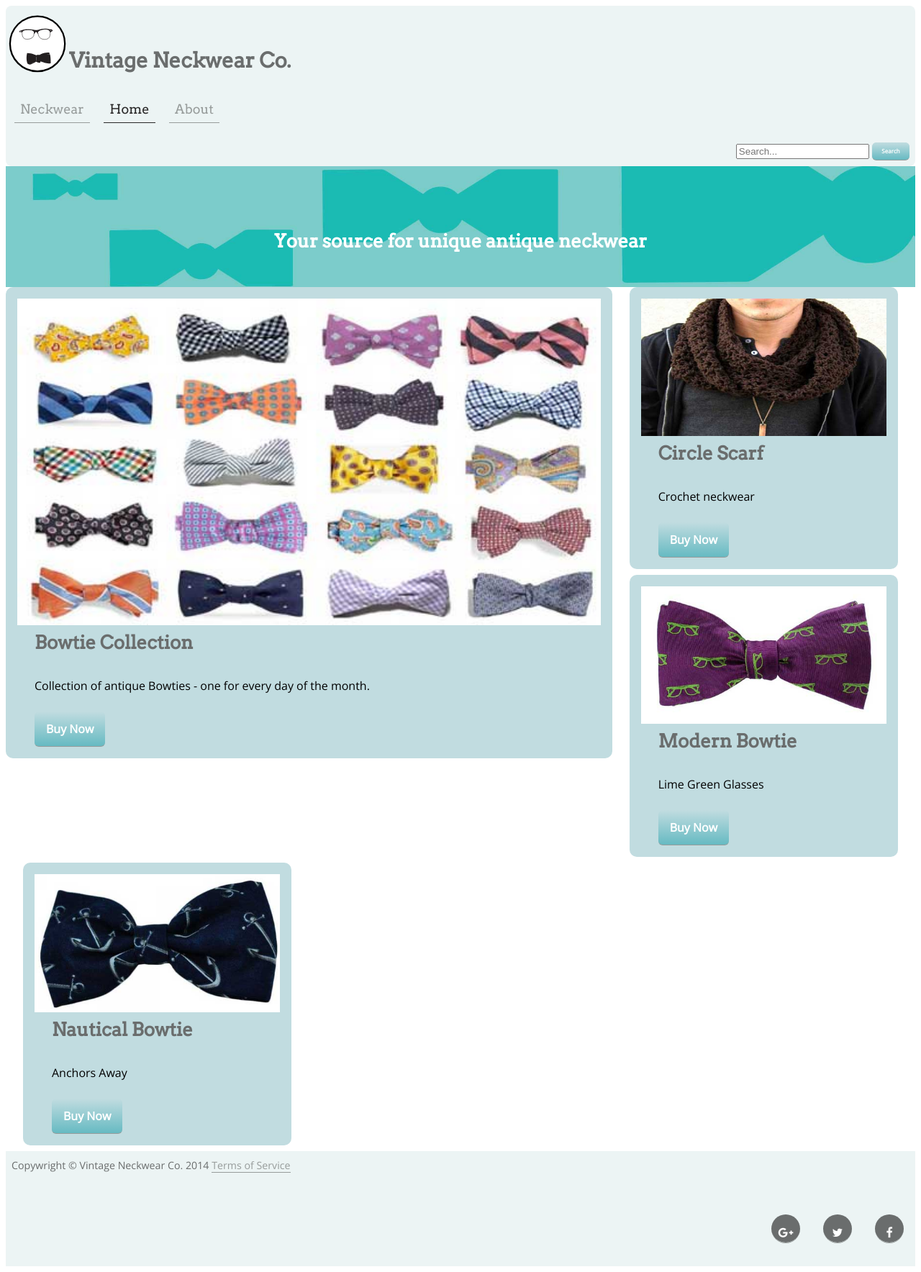
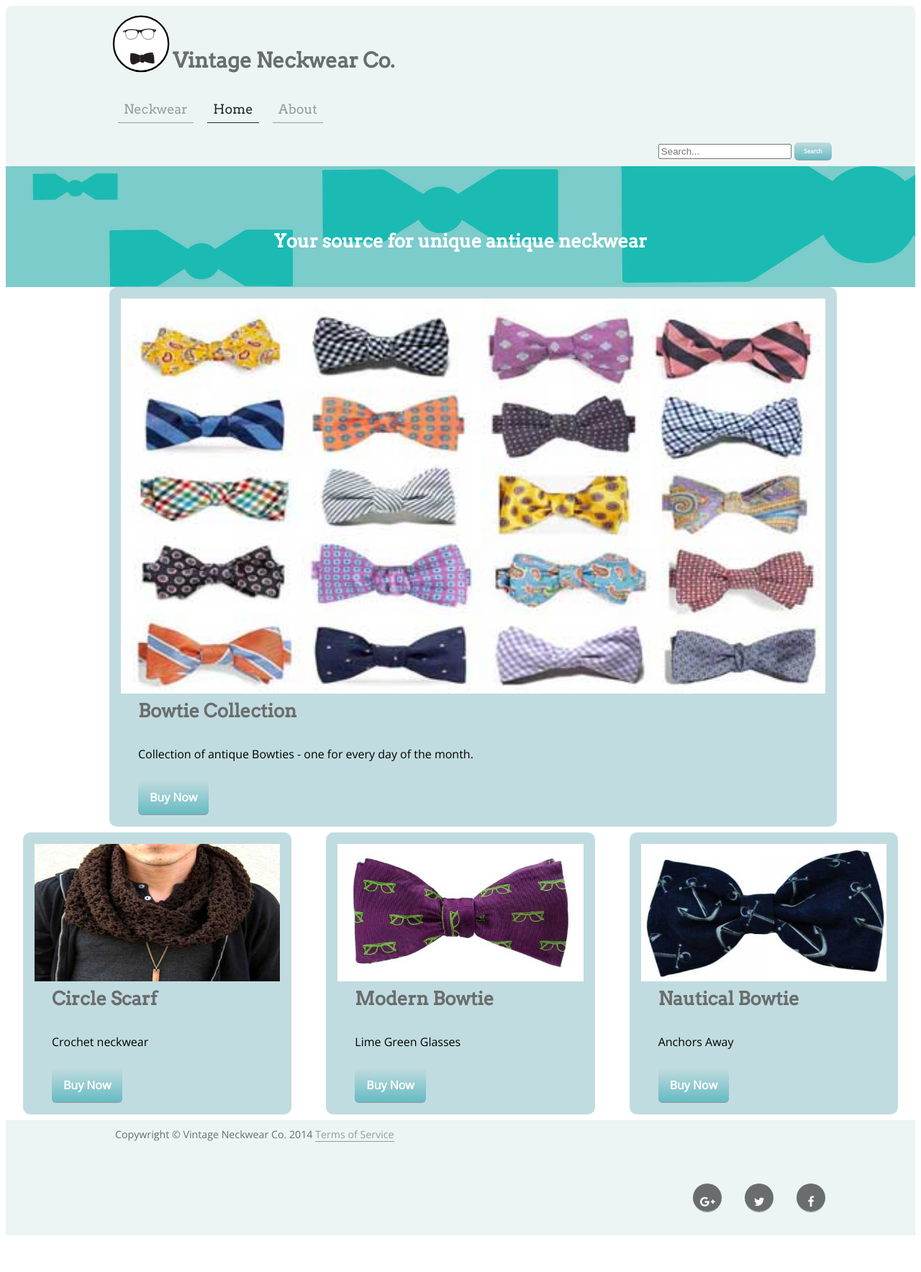
Before and after one commit to shelleybabij/ecommerce-website, a Jekyll site: the page built from index.html, in a window 1280 px wide. Shown: the whole page at 72% size. Built offline with Jekyll 4.4.1, drawn with Linux system fonts in a browser that asks for light colours; nearby versions of some CDN libraries; after the commit the page ends 1725 px from its top, so only the background shows below that.

Commit message:
fixed grid for larger screen promo page

```diff
--- a/css/grid.css
+++ b/css/grid.css
@@ -41,6 +41,12 @@
 
 @media only screen and (min-width: 50em) {
 
+	.unit-l-1 {
+		width: 80%;
+		margin-left: 9rem;
+
+	}
+
 	.unit-l-1-3 {
 		width: 33.3333%;
 	}
--- a/index.html
+++ b/index.html
@@ -8,7 +8,7 @@ showbanner: yes
 
 <main role="main">
 	<div class="grid">
-		<div class="img-flex unit unit-s-1 unit-m-1 unit-l-2-3">
+		<div class="img-flex unit unit-s-1 unit-m-1 unit-l-1">
 			{% include promo-large.html title="Bowtie Collection" desc="Collection of antique Bowties - one for every day of the month." image="neckwear/ties.jpg" %}
 		</div>
 		<div class="unit gutter unit-s-1 unit-m-1-3 unit-l-1-3">
```
